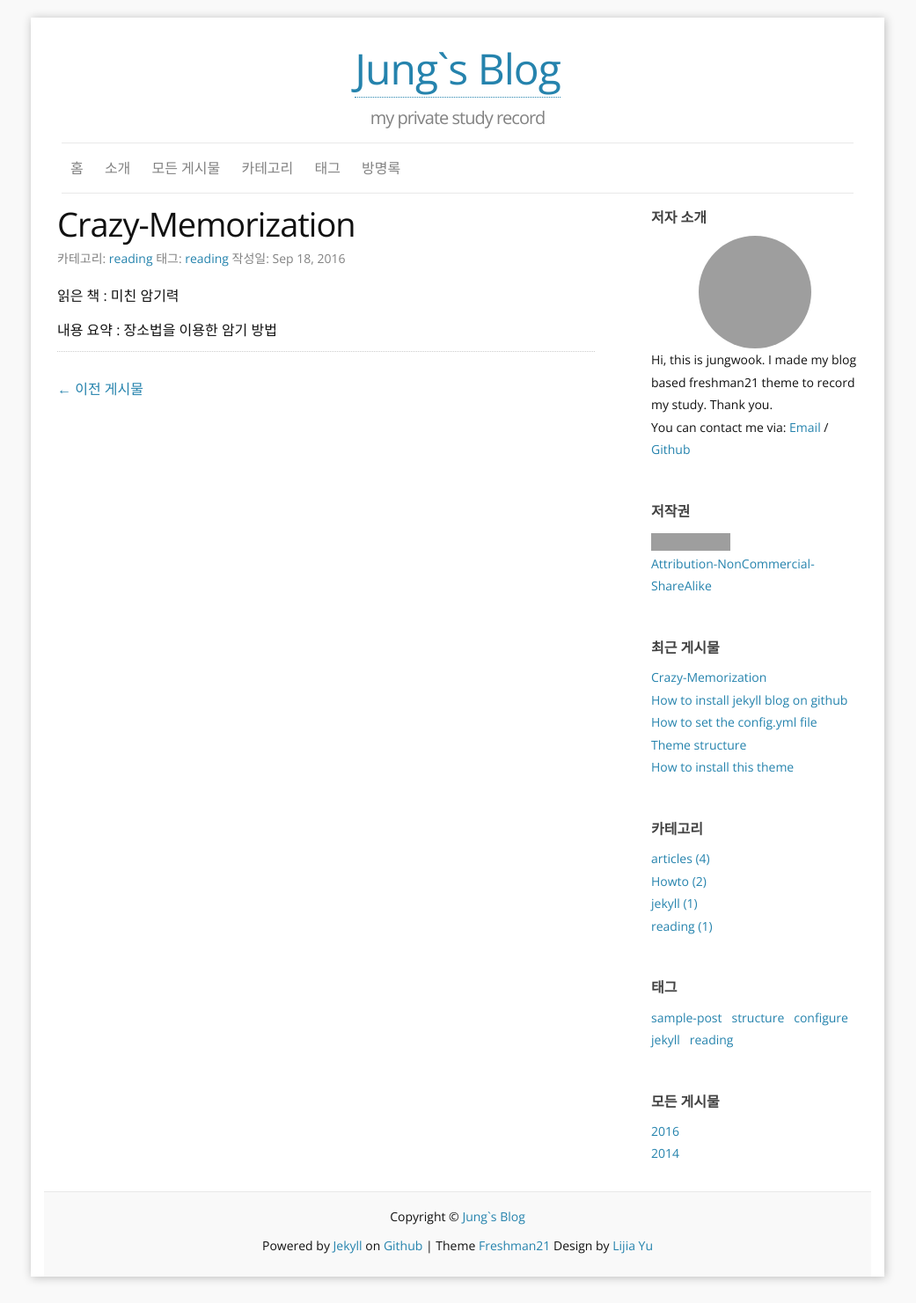
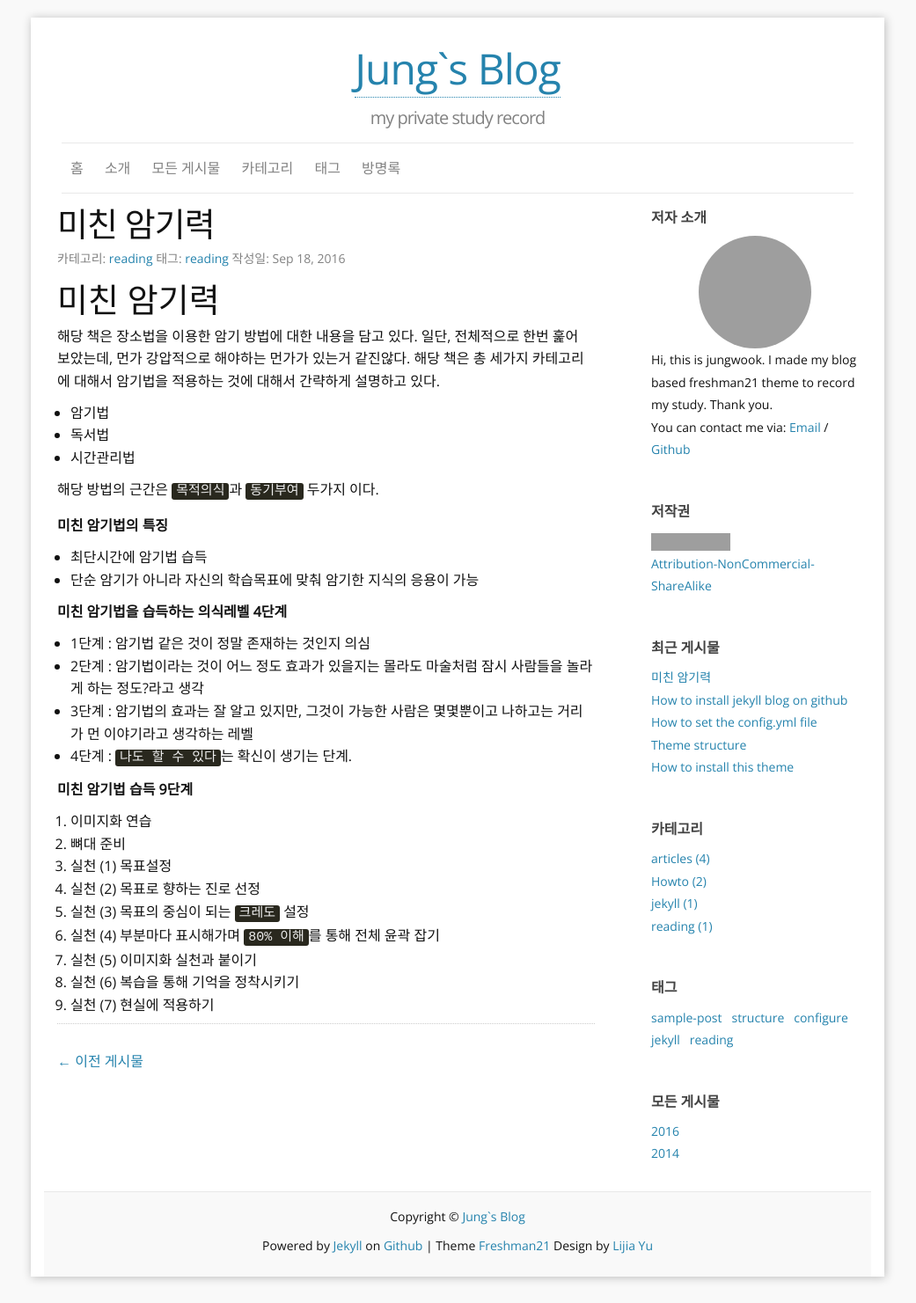
Before and after one commit to crispar/crispar.github.io, a Jekyll site: the page built from _posts/2016-09-18-Read-Book-미친-암기력.md, in a window 1280 px wide. Shown: the whole page at 88% size, without its empty margins (120-1161 px from the left). Built offline with Jekyll 4.4.1, drawn with Linux system fonts in a browser that asks for light colours; comment, search, counter and statistics services are not loaded; grey boxes are pictures that could not be loaded.

Commit message:
Update 2016-09-18-Read-Book-미친-암기력.md

```diff
--- a/_posts/2016-09-18-Read-Book-미친-암기력.md
+++ b/_posts/2016-09-18-Read-Book-미친-암기력.md
@@ -1,6 +1,6 @@
 ---
 published: true
-title: Crazy-Memorization
+title: 미친 암기력
 layout: post
 author: jungwook
 category: reading
@@ -8,6 +8,34 @@ tags:
 - reading
 ---
 
-읽은 책 : 미친 암기력
+# 미친 암기력
 
-내용 요약 : 장소법을 이용한 암기 방법
+해당 책은 장소법을 이용한 암기 방법에 대한 내용을 담고 있다. 일단, 전체적으로 한번 훑어 보았는데, 먼가 강압적으로 해야하는 먼가가 있는거 같진않다. 해당 책은 총 세가지 카테고리에 대해서 암기법을 적용하는 것에 대해서 간략하게 설명하고 있다.
+
+- 암기법
+- 독서법
+- 시간관리법
+
+해당 방법의 근간은 `목적의식`과 `동기부여` 두가지 이다.
+
+
+**미친 암기법의 특징**
+- 최단시간에 암기법 습득
+- 단순 암기가 아니라 자신의 학습목표에 맞춰 암기한 지식의 응용이 가능
+
+**미친 암기법을 습득하는 의식레벨 4단계**
+- 1단계 : 암기법 같은 것이 정말 존재하는 것인지 의심
+- 2단계 : 암기법이라는 것이 어느 정도 효과가 있을지는 몰라도 마술처럼 잠시 사람들을 놀라게 하는 정도?라고 생각
+- 3단계 : 암기법의 효과는 잘 알고 있지만, 그것이 가능한 사람은 몇몇뿐이고 나하고는 거리가 먼 이야기라고 생각하는 레벨
+- 4단계 : `나도 할 수 있다`는 확신이 생기는 단계.
+
+**미친 암기법 습득 9단계**
+1. 이미지화 연습
+2. 뼈대 준비
+3. 실천 (1) 목표설정
+4. 실천 (2) 목표로 향하는 진로 선정
+5. 실천 (3) 목표의 중심이 되는 `크레도` 설정
+6. 실천 (4) 부분마다 표시해가며 `80% 이해`를 통해 전체 윤곽 잡기
+7. 실천 (5) 이미지화 실천과 붙이기
+8. 실천 (6) 복습을 통해 기억을 정착시키기
+9. 실천 (7) 현실에 적용하기
```
